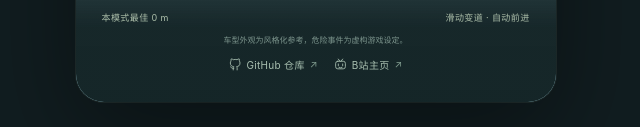
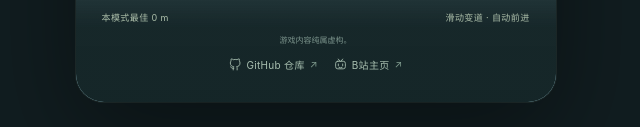
Before and after one commit to stmtc233/roadster-skyline-run, a website: page dist/index.html in a window 1280 px wide. Shown: the part 670-797 px from the top of the page, 347-987 px from the left. Drawn offline with nearby package versions, Linux system fonts and the light colour scheme.

Commit message:
Clarify that all game content is fictional

```diff
--- a/dist/index.html
+++ b/dist/index.html
@@ -55,7 +55,7 @@
             <button id="mode-jet" class="mode-option" data-mode="jet" aria-pressed="false"><span><b>喷气模式</b><i>02 ↗</i></span><small>140–400 km/h</small><em>四尾喷 · 主动尾翼</em></button>
           </div>
           <p id="mode-note" class="mode-note">节奏放缓 20% · 更从容地应对车流</p>
-          <div class="howto"><div><span class="step-icon">↔</span><b>滑动变道</b></div><span class="step-divider"></span><div><span class="step-icon">↑</span><b>按住起飞</b></div><span class="step-divider"></span><div><span class="step-icon">↓</span><b>落地攒气</b></div></div><button id="start" class="primary-button" disabled>准备中…<span>↗</span></button><div class="welcome-meta"><span id="welcome-best">本模式最佳 0 m</span><span>滑动变道 · 自动前进</span></div><p class="fiction-note">车型外观为风格化参考，危险事件为虚构游戏设定。</p>
+          <div class="howto"><div><span class="step-icon">↔</span><b>滑动变道</b></div><span class="step-divider"></span><div><span class="step-icon">↑</span><b>按住起飞</b></div><span class="step-divider"></span><div><span class="step-icon">↓</span><b>落地攒气</b></div></div><button id="start" class="primary-button" disabled>准备中…<span>↗</span></button><div class="welcome-meta"><span id="welcome-best">本模式最佳 0 m</span><span>滑动变道 · 自动前进</span></div><p class="fiction-note">游戏内容纯属虚构。</p>
           <nav class="project-links" aria-label="项目与作者链接">
             <a href="https://github.com/xiaoluuu233-star/roadster-skyline-run" target="_blank" rel="noopener noreferrer"><svg viewBox="0 0 24 24" aria-hidden="true"><path d="M9 19c-4.3 1.3-4.3-2.2-6-2.7M15 22v-3.9c0-1.1-.4-1.8-.9-2.2 3-.3 6.2-1.5 6.2-6.8 0-1.5-.5-2.7-1.4-3.7.2-.4.6-1.8-.1-3.7 0 0-1.2-.4-3.9 1.4a13.5 13.5 0 0 0-7 0C5.2 1.3 4 1.7 4 1.7c-.7 1.9-.3 3.3-.1 3.7C3 6.4 2.5 7.6 2.5 9.1c0 5.3 3.2 6.5 6.2 6.8-.5.4-.9 1.2-.9 2.2V22"/></svg><span>GitHub 仓库</span><span class="link-arrow" aria-hidden="true">↗</span></a>
             <a href="https://space.bilibili.com/350724158" target="_blank" rel="noopener noreferrer"><svg viewBox="0 0 24 24" aria-hidden="true"><rect x="3" y="6" width="18" height="14" rx="4"/><path d="m8 2 3 4m5-4-3 4M8 11v3m8-3v3m-7 3 3 1 3-1"/></svg><span>B站主页</span><span class="link-arrow" aria-hidden="true">↗</span></a>
```
